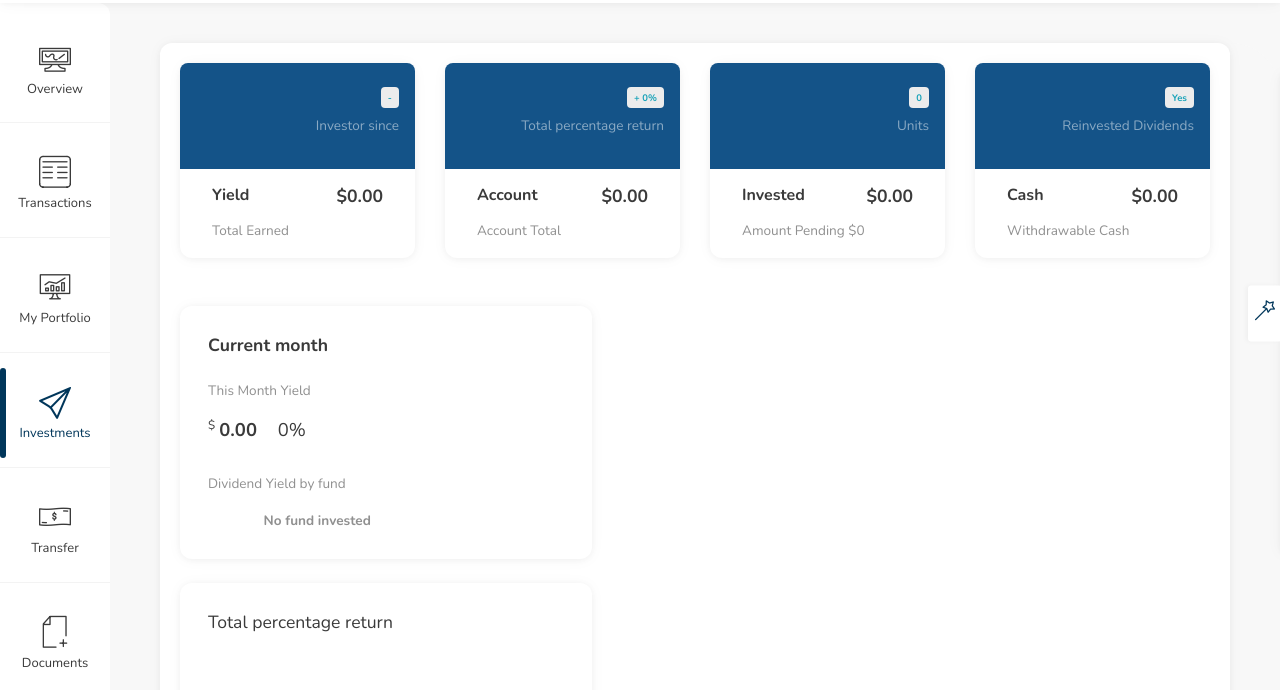
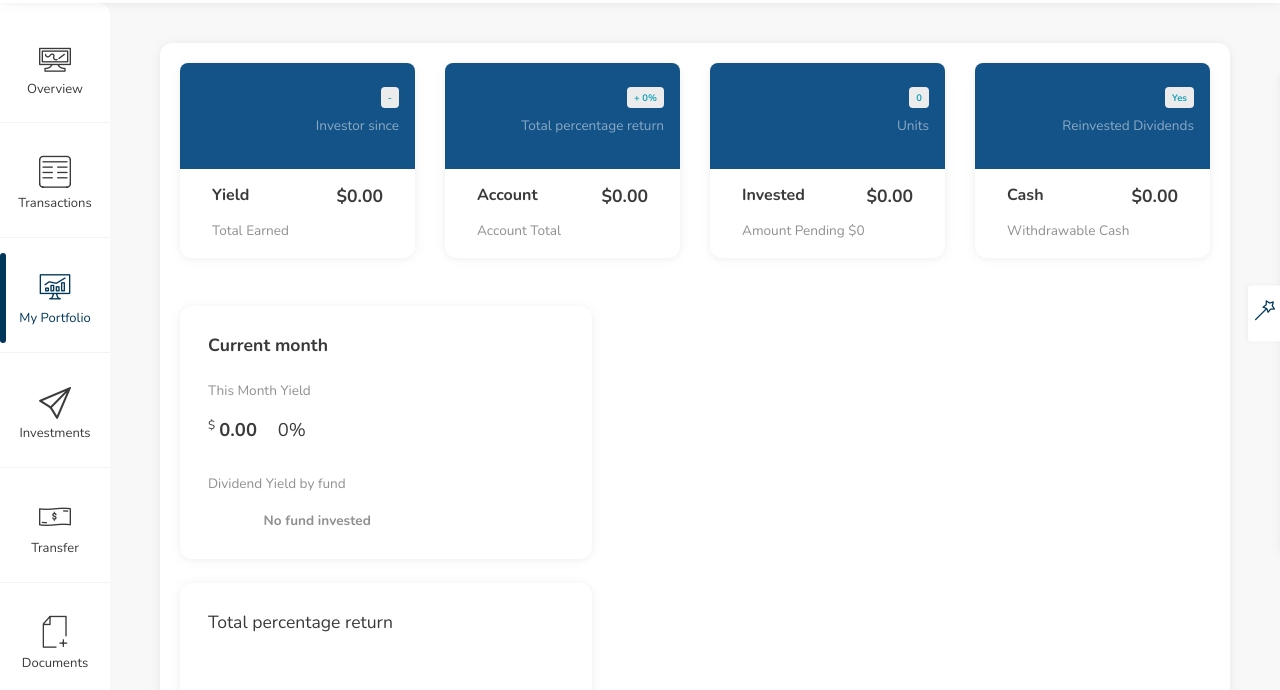
Before and after one commit to PedroTrudes/Vien-platform, a website: page src/Btrust.Page.Myportfolio.html in a window 1280 px wide. Shown: the part 87-777 px from the top of the page. Drawn offline with nearby package versions, Linux system fonts and the light colour scheme.

Commit message:
update title page

```diff
--- a/src/Btrust.Page.Investments.html
+++ b/src/Btrust.Page.Myportfolio.html
@@ -3,7 +3,7 @@
 
 <head>
     <meta charset="UTF-8">
-    <title>2bTrust | Investiment</title>
+    <title>2bTrust | My Portfolio</title>
     <meta name="viewport" content="width=device-width, initial-scale=1, maximum-scale=1">
 
     <link rel="stylesheet" href="font/iconsmind-s/css/iconsminds.css" />
@@ -103,12 +103,12 @@
                             <i class="glyph-icon iconsminds-receipt-4"></i> Transactions
                         </a>
                     </li>
-                    <li class="clMenu" id="clMenu_Portifolio">
+                    <li class="clMenu active" id="clMenu_Portifolio">
                         <a href="../Portifolio">
                             <i class="glyph-icon iconsminds-monitor-analytics"></i> My Portfolio
                         </a>
                     </li>
-                    <li class="clMenu active" id="clMenu_Investiments">
+                    <li class="clMenu " id="clMenu_Investiments">
                         <a href="Btrust.Page.Investments.html">
                             <i class="glyph-icon simple-icon-paper-plane"></i> Investments
                         </a>
```
Also changed, not shown: src/Btrust.Dashboard.Default.html (+1 -1 lines), src/Btrust.Page.Documents.html (+1 -1 lines), src/Btrust.Page.Help.html (+1 -1 lines).
